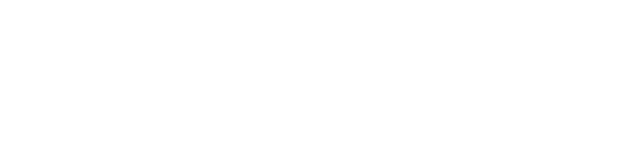
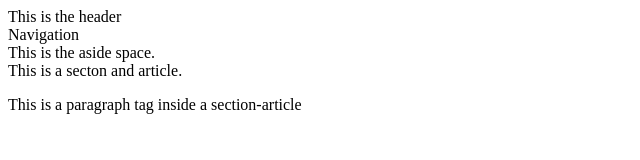
Before and after one commit to MercersKitchen/Sandbox_LearningHTML.github.io, a plain HTML site: page childPages/childTemplate.html in a window 1280 px wide. Shown: the whole page, without its empty margins (0-640 px from the left). Drawn offline with Linux system fonts and the light colour scheme.

Commit message:
Update childTemplate.html

```diff
--- a/childPages/childTemplate.html
+++ b/childPages/childTemplate.html
@@ -26,7 +26,14 @@
     <noscript>Running JavaScript is not necessary in the HTML Page ... FYI: your feature to execute scripts is turned off</noscript>
 
 </head>
+
 <body>
+    <header>This is the header</header>
+    <nav>Navigation</nav>
+    <aside>This is the aside space.</aside>
+    <section><article>This is a secton and article.</article></section>
+    <section><article><p>This is a paragraph tag inside a section-article</p></article></section>
+</body>
 
-</body>
+
 </html>
```
